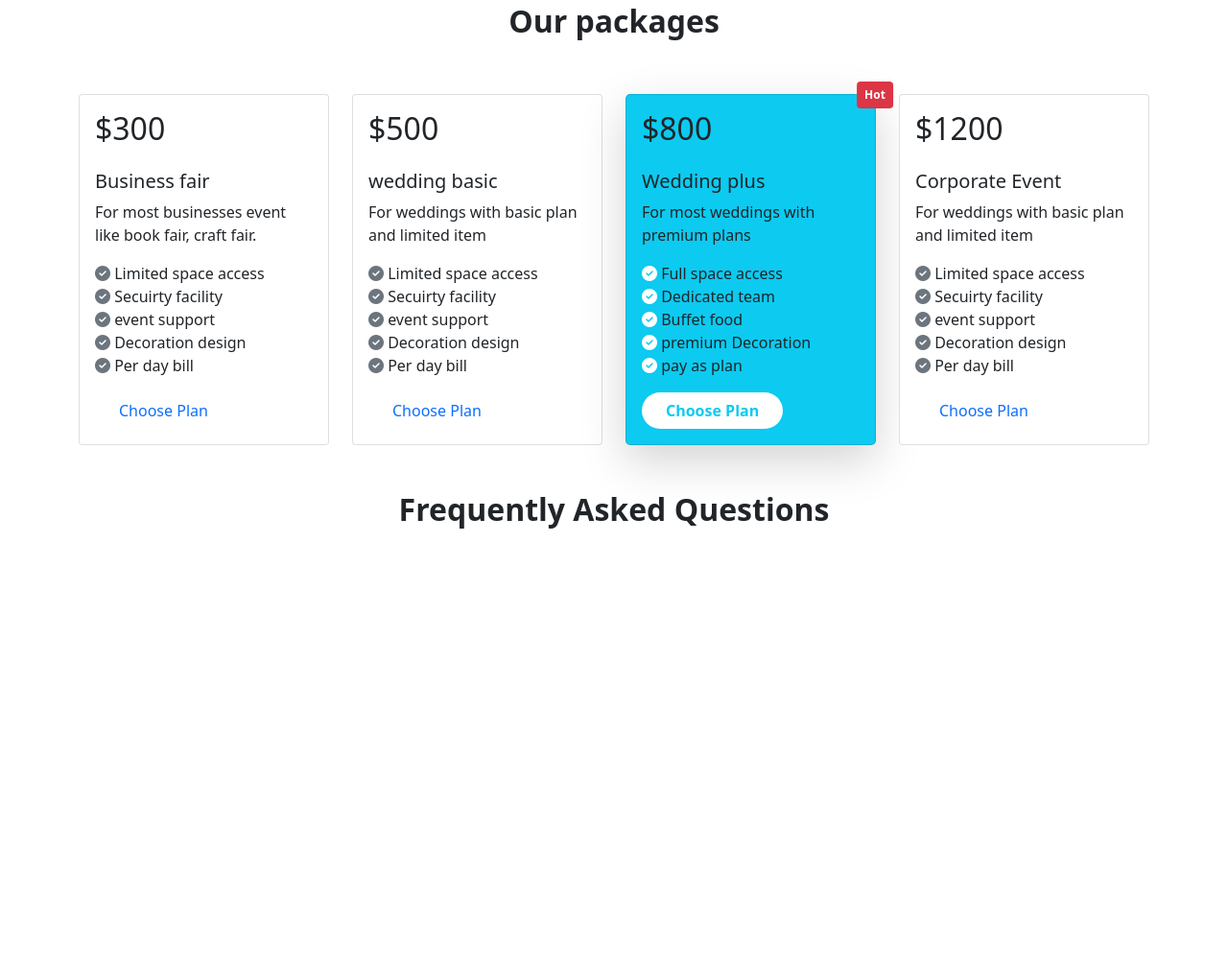
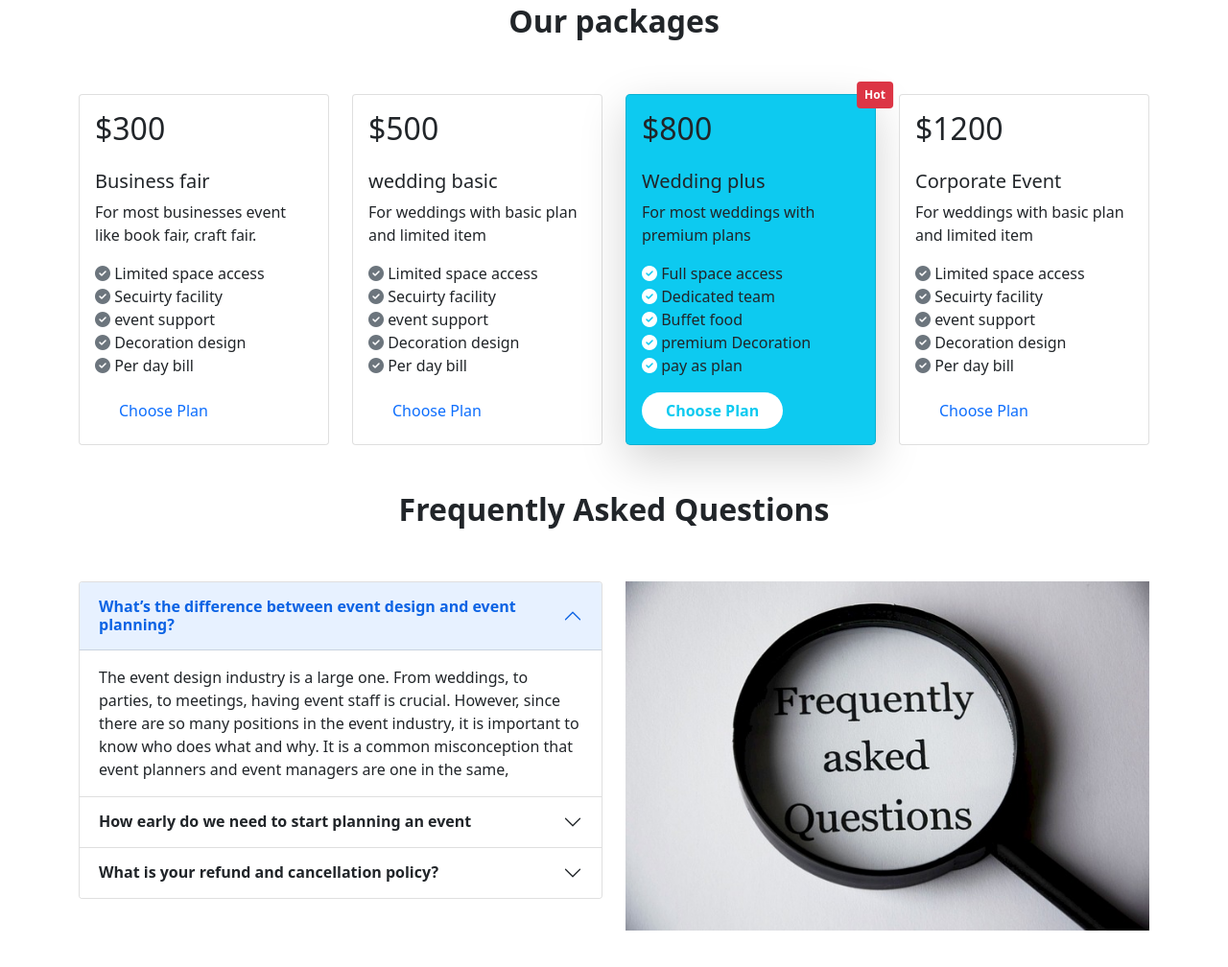
Before and after one commit to PranoySarker/convention-center-website, a plain HTML site: page index.html in a window 1280 px wide. Shown: the part 932-1940 px from the top of the page at 96% size. Before the commit the page ends 1578 px from the top, so only its background shows below. Drawn offline with nearby package versions, Linux system fonts and the light colour scheme.

```diff
--- a/index.html
+++ b/index.html
@@ -247,6 +247,79 @@
         <!-- Frequently asked questions  -->
         <section class="container mt-5 mb-5">
             <h2 class="text-center pb-5 fw-bold">Frequently Asked Questions</h2>
+            <div class="row gy-5">
+                <div class="col-12 col-lg-6">
+                    <div class="accordion" id="accordionPanelsStayOpenExample">
+                        <div class="accordion-item">
+                            <h2 class="accordion-header" id="panelsStayOpen-headingOne">
+                                <button class="accordion-button" type="button" data-bs-toggle="collapse"
+                                    data-bs-target="#panelsStayOpen-collapseOne" aria-expanded="true"
+                                    aria-controls="panelsStayOpen-collapseOne">
+                                    <strong>
+                                        What’s the difference between event design and event planning?
+                                    </strong>
+                                </button>
+                            </h2>
+                            <div id="panelsStayOpen-collapseOne" class="accordion-collapse collapse show"
+                                aria-labelledby="panelsStayOpen-headingOne">
+                                <div class="accordion-body">
+                                    The event design industry is a large one. From weddings, to parties, to
+                                    meetings, having event staff is crucial. However, since there are so many
+                                    positions in the event industry, it is important to know who does what and why.
+                                    It is a common misconception that event planners and event managers are one in
+                                    the same,
+                                </div>
+                            </div>
+                        </div>
+                        <div class="accordion-item">
+                            <h2 class="accordion-header" id="panelsStayOpen-headingTwo">
+                                <button class="accordion-button collapsed" type="button" data-bs-toggle="collapse"
+                                    data-bs-target="#panelsStayOpen-collapseTwo" aria-expanded="false"
+                                    aria-controls="panelsStayOpen-collapseTwo">
+                                    <strong>
+                                        How early do we need to start planning an event
+                                    </strong>
+                                </button>
+                            </h2>
+                            <div id="panelsStayOpen-collapseTwo" class="accordion-collapse collapse"
+                                aria-labelledby="panelsStayOpen-headingTwo">
+                                <div class="accordion-body">
+                                    The event design industry is a large one. From weddings, to parties, to
+                                    meetings, having event staff is crucial. However, since there are so many
+                                    positions in the event industry, it is important to know who does what and why.
+                                    It is a common misconception that event planners and event managers are one in
+                                    the same,
+                                </div>
+                            </div>
+                        </div>
+                        <div class="accordion-item">
+                            <h2 class="accordion-header" id="panelsStayOpen-headingThree">
+                                <button class="accordion-button collapsed" type="button" data-bs-toggle="collapse"
+                                    data-bs-target="#panelsStayOpen-collapseThree" aria-expanded="false"
+                                    aria-controls="panelsStayOpen-collapseThree">
+                                    <strong>
+                                        What is your refund and cancellation policy?
+                                    </strong>
+                                </button>
+                            </h2>
+                            <div id="panelsStayOpen-collapseThree" class="accordion-collapse collapse"
+                                aria-labelledby="panelsStayOpen-headingThree">
+                                <div class="accordion-body">
+                                    The event design industry is a large one. From weddings, to parties, to
+                                    meetings, having event staff is crucial. However, since there are so many
+                                    positions in the event industry, it is important to know who does what and why.
+                                    It is a common misconception that event planners and event managers are one in
+                                    the same,
+                                </div>
+                            </div>
+                        </div>
+                    </div>
+                </div>
+                <div class="col-12 col-lg-6">
+                    <img width="546px" height="364px" class="img-fluid" src="images/faq.jpg" alt="">
+                </div>
+            </div>
+            </div>
         </section>
     </main>
 
```
